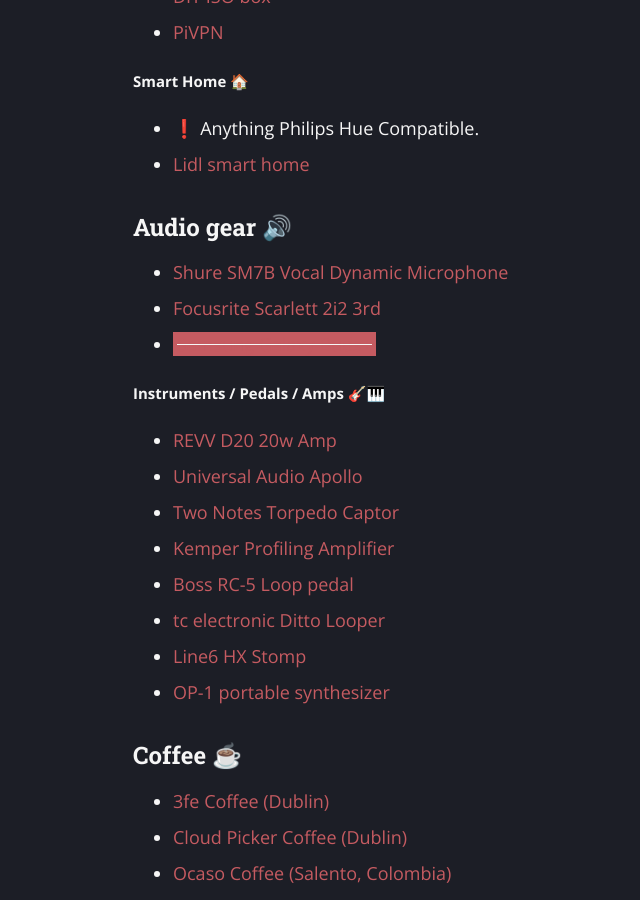
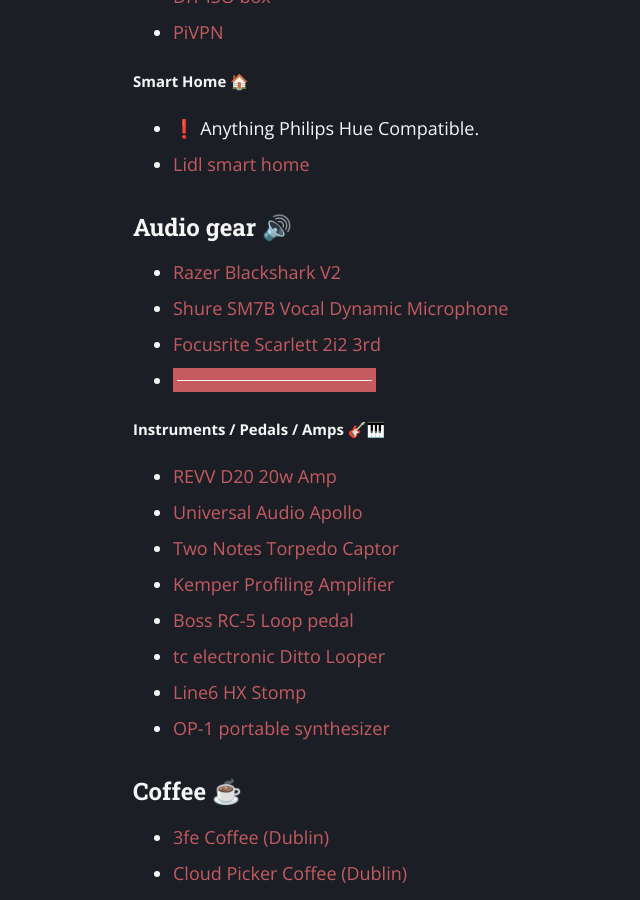
Before and after one commit to ragebflame/ragebflame.github.io, a Jekyll site: the page built from wishlist/index.md, in a window 1280 px wide and 900 px high, scrolled down 1796 px. Shown: the whole window, without its empty margins (207-847 px from the left). Built offline with Jekyll 4.4.1, drawn with Linux system fonts in a browser that asks for light colours.

Commit message:
Added Razer Headphones to Wishlist

```diff
--- a/wishlist/index.md
+++ b/wishlist/index.md
@@ -56,6 +56,7 @@
 
 ### Audio gear 🔊
 
+- [Razer Blackshark V2](https://www.rtings.com/headphones/reviews/razer/blackshark-v2)
 - [Shure SM7B Vocal Dynamic Microphone](https://www.amazon.co.uk/dp/B007A3W6B6/?coliid=I1OOF88LEJPLW2&colid=IYC1DEIBVM69&psc=1&ref_=lv_ov_lig_dp_it)
 - [Focusrite Scarlett 2i2 3rd](https://www.amazon.co.uk/dp/B07QR73T66/?coliid=I26CMKS5EM9BQV&colid=IYC1DEIBVM69&psc=0&ref_=lv_ov_lig_dp_it)
 - ~~[Samsung Galaxy Buds+](https://www.amazon.co.uk/dp/B0842QKN99/?coliid=I1HYFU900G3329&colid=IYC1DEIBVM69&psc=1&ref_=lv_ov_lig_dp_it)~~
```
